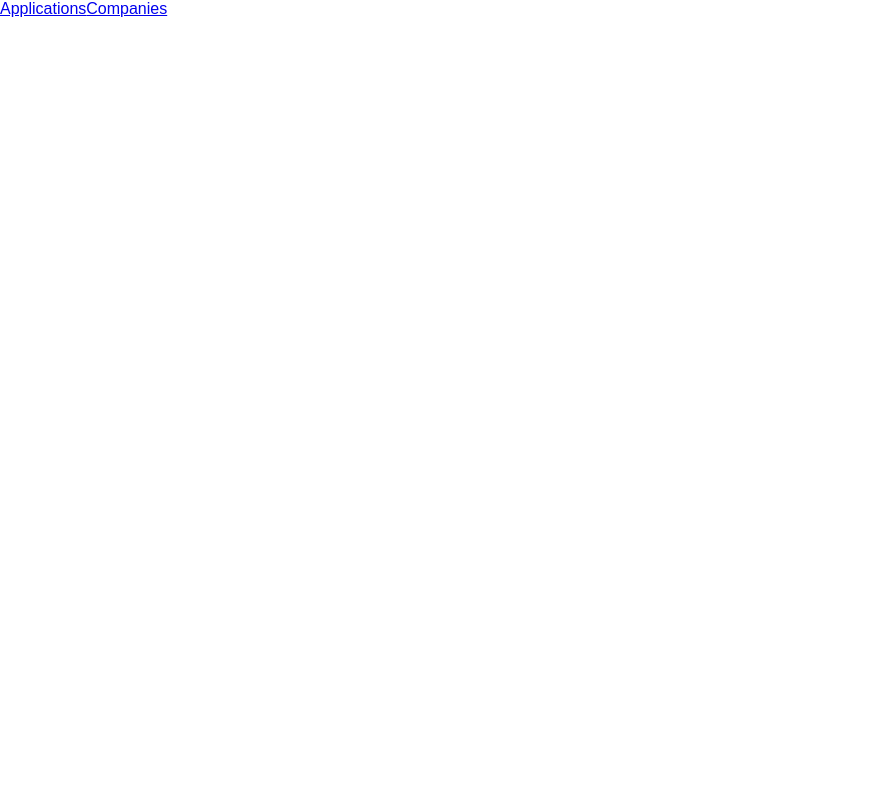
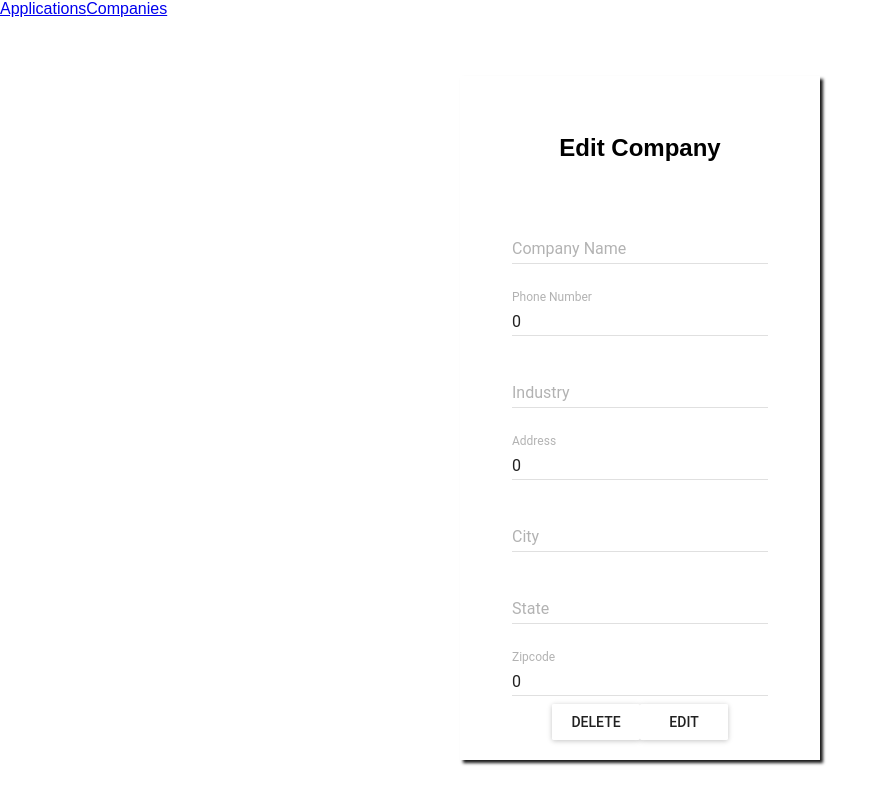
Before and after one commit to smpr/finalresumetracker, a React (Create React App) app in the folder client/: page /Company/1/Edit in a window 1280 px wide. Shown: the top 804 px of the page, without its empty margins (0-888 px from the left). Built offline with nearby package versions, Linux system fonts and the light colour scheme; no server answers.

Commit message:
edit page setup without path working

```diff
--- a/client/src/App.js
+++ b/client/src/App.js
@@ -16,6 +16,7 @@ import HomePage from './components/HomePage/HomePage'
 import CompHome from './components/Company/CompHome'
 import CompCreate from './components/Company/CompCreate'
 import CompShow from './components/Company/CompShow'
+import CompEdit from './components/Company/CompEdit'
 
 import UserCreate from './components/User/UserCreate'
 
@@ -126,6 +127,7 @@ class App extends Component {
 
     <Route exact path="/Company" component={CompHome} />
     <Route exact path="/Company/Create" component={CompCreate} />
+    <Route exact path="/Company/:compId/Edit" component={CompEdit} />
     <Route exact path="/Company/:compId" component={CompShow} />
 
     <Route exact path='/Application' component={AppHome} />
--- /dev/null
+++ b/client/src/components/Company/CompEdit.js
@@ -0,0 +1,166 @@
+import React, { Component } from 'react';
+import axios from 'axios'
+import { Container, FormContainer, BodyContainer, Style, TextLabelStyle } from "../StyledComponents/DefaultStyle"
+import RaisedButton from 'material-ui/RaisedButton';
+import TextField from 'material-ui/TextField';
+
+class CompEdit extends Component {
+    state = {
+        company:{
+            address: '',
+            city: '',
+            industry: '',
+            logo: '',
+            name: '',
+            phone: 0,
+            state: '',
+            zip: 0
+        },
+        redirectToCompany: false
+    }
+    async componentWillMount() {
+        try {
+            const compId = this.props.match.params.compId
+            const company = await axios.get(`/api/companies/${compId}`)
+            this.setState({ company: company.data })
+            console.log(company.data)
+        } catch (error) {
+            console.log(error)
+        }
+
+    }
+    editStep = async () => {
+        const compId = this.props.match.params.compId
+        const res = await axios.patch(`/api/companies/${compId}`, {
+            company: this.state.company,
+
+
+        })
+        this.setState({ company: res.data, redirectToCompany: true })
+    }
+    deleteStep = async () => {
+console.log("Delete Test")
+    }
+    handleChange = (event) => {
+        const attribute = event.target.name
+        const clonedCompany = { ...this.state.company }
+        clonedCompany[attribute] = event.target.value
+        this.setState({ company: clonedCompany })
+    }
+    render() {
+        return (
+            <BodyContainer>
+                <Container>
+                    <FormContainer>
+                        <div>
+                            <br />
+                            <h2><b>Edit Company</b></h2>
+                            <br />
+                            <TextField
+                                hintText="Name"
+                                floatingLabelText="Company Name"
+                                floatingLabelStyle={TextLabelStyle.floatingLabelStyle}
+                                floatingLabelFocusStyle={TextLabelStyle.floatingLabelFocusStyle}
+                                onChange={this.handleChange}
+                                name="Name"
+                                type="text"
+
+
+                                value={this.state.company.name}
+                            />
+
+                            <div>
+                                <TextField
+                                    hintText="Number"
+                                    floatingLabelText="Phone Number"
+                                    floatingLabelStyle={TextLabelStyle.floatingLabelStyle}
+                                    floatingLabelFocusStyle={TextLabelStyle.floatingLabelFocusStyle}
+                                    onChange={this.handleChange}
+                                    name="phone"
+                                    type="number"
+
+
+                                    value={this.state.company.phone}
+                                />
+                            </div>
+                            <div>
+                                <TextField
+                                    hintText="Industry"
+                                    floatingLabelText="Industry"
+                                    floatingLabelStyle={TextLabelStyle.floatingLabelStyle}
+                                    floatingLabelFocusStyle={TextLabelStyle.floatingLabelFocusStyle}
+                                    onChange={this.handleChange}
+                                    name="industry"
+                                    type="text"
+
+
+                                    value={this.state.company.industry}
+                                />
+                            </div>
+                            <div>
+                                <TextField
+                                    hintText="Address"
+                                    floatingLabelText="Address"
+                                    floatingLabelStyle={TextLabelStyle.floatingLabelStyle}
+                                    floatingLabelFocusStyle={TextLabelStyle.floatingLabelFocusStyle}
+                                    onChange={this.handleChange}
+                                    name="address"
+                                    type="text"
+
+
+                                    value={this.state.company.phone}
+                                />
+                            </div>
+                            <div>
+                                <TextField
+                                    hintText="City"
+                                    floatingLabelText="City"
+                                    floatingLabelStyle={TextLabelStyle.floatingLabelStyle}
+                                    floatingLabelFocusStyle={TextLabelStyle.floatingLabelFocusStyle}
+                                    onChange={this.handleChange}
+                                    name="city"
+                                    type="text"
+
+
+                                    value={this.state.company.city}
+                                />
+                            </div>
+                            <div>
+                                <TextField
+                                    hintText="State"
+                                    floatingLabelText="State"
+                                    floatingLabelStyle={TextLabelStyle.floatingLabelStyle}
+                                    floatingLabelFocusStyle={TextLabelStyle.floatingLabelFocusStyle}
+                                    onChange={this.handleChange}
+                                    name="state"
+                                    type="text"
+
+
+                                    value={this.state.company.state}
+                                />
+                            </div>
+                            <div>
+                                <TextField
+                                    hintText="Zip"
+                                    floatingLabelText="Zipcode"
+                                    floatingLabelStyle={TextLabelStyle.floatingLabelStyle}
+                                    floatingLabelFocusStyle={TextLabelStyle.floatingLabelFocusStyle}
+                                    onChange={this.handleChange}
+                                    name="zip"
+                                    type="number"
+
+
+                                    value={this.state.company.phone}
+                                />
+                            </div>
+                            <RaisedButton onClick={this.deleteStep} label="Delete" style={Style} />
+                            <RaisedButton onClick={this.editStep} label="Edit" style={Style} />
+                        </div>
+                    </FormContainer>
+                </Container>
+            </BodyContainer>
+        );
+    }
+}
+
+export default CompEdit;
--- a/client/src/components/Company/CompShow.js
+++ b/client/src/components/Company/CompShow.js
@@ -7,6 +7,9 @@ import TextField from 'material-ui/TextField';
 class CompShow extends Component {
     state = {
         company: {}
+    }
+    filler = ()=> {
+
     }
     async componentWillMount() {
         try {
@@ -46,8 +49,9 @@ class CompShow extends Component {
                         <div>
                             <b>Zip: </b>{this.state.company.zip}
                         </div>
+                        <RaisedButton href={`/Company/${this.props.match.params.compId}/Edit`} label="Edit" style={Style} />
+                    </FormContainer>
 
-                    </FormContainer>
                 </Container>
             </BodyContainer>
         );
```
Also changed, not shown: 1 other file (tests, documents, lock files or other folders).
